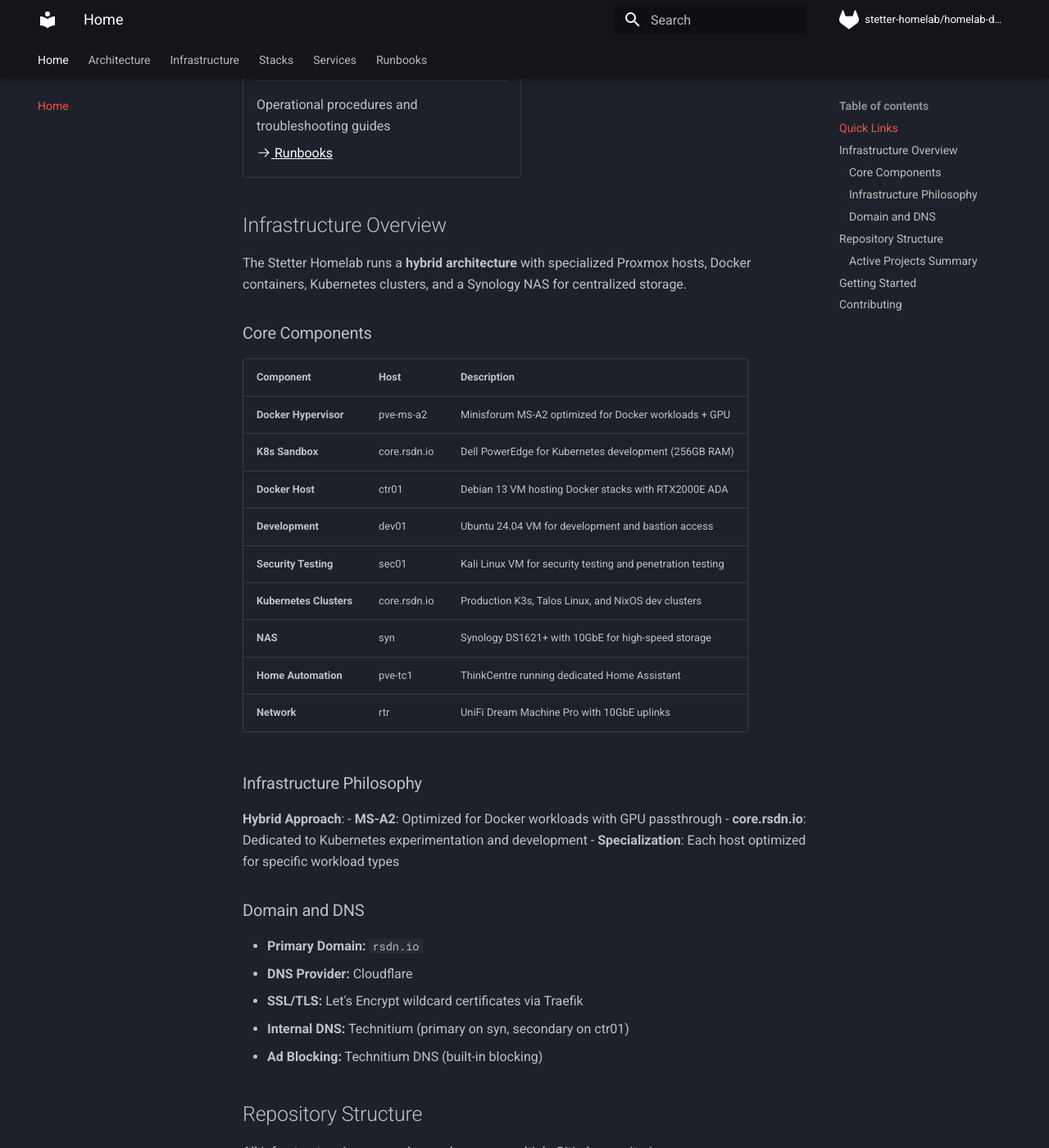
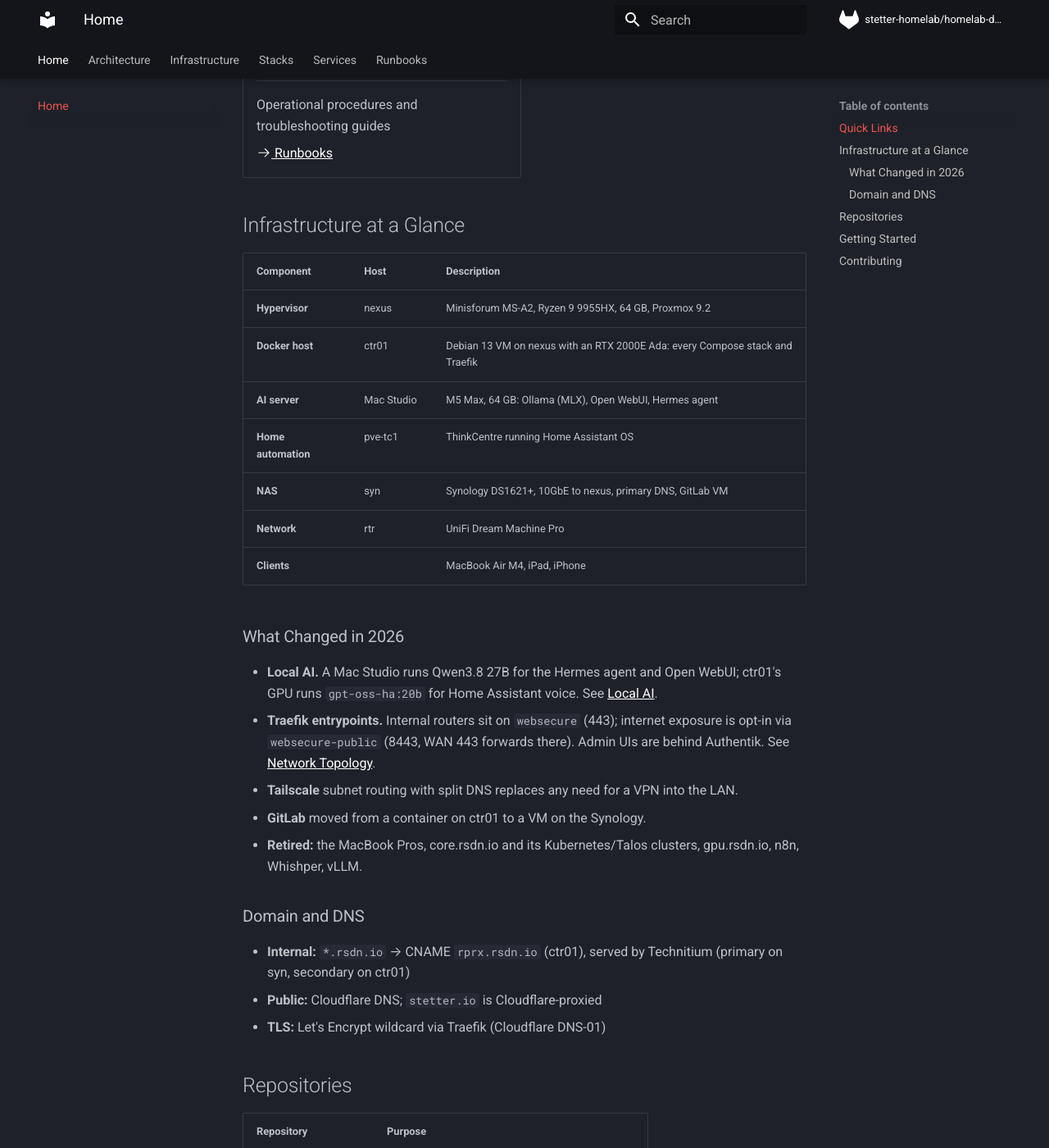
Before and after one commit to johnstetter/homelab-docs, an MkDocs documentation site: the page built from docs/index.md, in a window 1280 px wide and 1400 px high, scrolled down 730 px. Shown: the whole window at 82% size. Built offline with MkDocs 1.6.1 and Material for MkDocs 9.7.7, drawn with Linux system fonts in a browser that asks for light colours; comment, search, counter and statistics services are not loaded; the version menu is left out; some of the changed text lies outside the part shown.

Commit message:
docs(nav): add AI and Authentik pages, archive K8s, refresh home page
Nav gains Local AI, Mac Studio, Open WebUI, Hermes Agent, SearXNG and
Authentik, drops n8n, and moves the Kubernetes and Talos pages under
Archive. The home page summarizes the current hosts and what changed
in 2026. Removes the hard-coded build stamp from the footer, which had
been stuck at commit 17def9e since the revision hook was removed.

Co-Authored-By: Claude Opus 5.5 <noreply@anthropic.com>
Claude-Session: https://claude.ai/code/session_01DqvB55u4yfHnud79Q7677N

```diff
--- a/docs/index.md
+++ b/docs/index.md
@@ -18,7 +18,7 @@ Welcome to the central documentation hub for the Stetter Homelab infrastructure.
 
     ---
 
-    Infrastructure as Code with Packer, OpenTofu, and Ansible
+    Proxmox guests with OpenTofu and Ansible; the Mac Studio's LaunchDaemons
 
     [:octicons-arrow-right-24: Infrastructure Overview](infrastructure/index.md)
 
@@ -26,7 +26,7 @@ Welcome to the central documentation hub for the Stetter Homelab infrastructure.
 
     ---
 
-    Docker Compose stacks running on ctr01 and Synology
+    Docker Compose stacks on ctr01 and the Synology
 
     [:octicons-arrow-right-24: Stacks Overview](stacks/index.md)
 
@@ -48,58 +48,42 @@ Welcome to the central documentation hub for the Stetter Homelab infrastructure.
 
 </div>
 
-## Infrastructure Overview
-
-The Stetter Homelab runs a **hybrid architecture** with specialized Proxmox hosts, Docker containers, Kubernetes clusters, and a Synology NAS for centralized storage.
-
-### Core Components
+## Infrastructure at a Glance
 
 | Component | Host | Description |
 |-----------|------|-------------|
-| **Docker Hypervisor** | pve-ms-a2 | Minisforum MS-A2 optimized for Docker workloads + GPU |
-| **K8s Sandbox** | core.rsdn.io | Dell PowerEdge for Kubernetes development (256GB RAM) |
-| **Docker Host** | ctr01 | Debian 13 VM hosting Docker stacks with RTX2000E ADA |
-| **Development** | dev01 | Ubuntu 24.04 VM for development and bastion access |
-| **Security Testing** | sec01 | Kali Linux VM for security testing and penetration testing |
-| **Kubernetes Clusters** | core.rsdn.io | Production K3s, Talos Linux, and NixOS dev clusters |
-| **NAS** | syn | Synology DS1621+ with 10GbE for high-speed storage |
-| **Home Automation** | pve-tc1 | ThinkCentre running dedicated Home Assistant |
-| **Network** | rtr | UniFi Dream Machine Pro with 10GbE uplinks |
+| **Hypervisor** | nexus | Minisforum MS-A2, Ryzen 9 9955HX, 64 GB, Proxmox 9.2 |
+| **Docker host** | ctr01 | Debian 13 VM on nexus with an RTX 2000E Ada: every Compose stack and Traefik |
+| **AI server** | Mac Studio | M5 Max, 64 GB: Ollama (MLX), Open WebUI, Hermes agent |
+| **Home automation** | pve-tc1 | ThinkCentre running Home Assistant OS |
+| **NAS** | syn | Synology DS1621+, 10GbE to nexus, primary DNS, GitLab VM |
+| **Network** | rtr | UniFi Dream Machine Pro |
+| **Clients** | | MacBook Air M4, iPad, iPhone |
 
-### Infrastructure Philosophy
+### What Changed in 2026
 
-**Hybrid Approach**:
-- **MS-A2**: Optimized for Docker workloads with GPU passthrough
-- **core.rsdn.io**: Dedicated to Kubernetes experimentation and development
-- **Specialization**: Each host optimized for specific workload types
+- **Local AI.** A Mac Studio runs Qwen3.8 27B for the Hermes agent and Open WebUI; ctr01's GPU runs `gpt-oss-ha:20b` for Home Assistant voice. See [Local AI](architecture/ai.md).
+- **Traefik entrypoints.** Internal routers sit on `websecure` (443); internet exposure is opt-in via `websecure-public` (8443, WAN 443 forwards there). Admin UIs are behind Authentik. See [Network Topology](architecture/network.md#reverse-proxy-traefik).
+- **Tailscale** subnet routing with split DNS replaces any need for a VPN into the LAN.
+- **GitLab** moved from a container on ctr01 to a VM on the Synology.
+- **Retired:** the MacBook Pros, core.rsdn.io and its Kubernetes/Talos clusters, gpu.rsdn.io, n8n, Whishper, vLLM.
 
 ### Domain and DNS
 
-- **Primary Domain:** `rsdn.io`
-- **DNS Provider:** Cloudflare
-- **SSL/TLS:** Let's Encrypt wildcard certificates via Traefik
-- **Internal DNS:** Technitium (primary on syn, secondary on ctr01)
-- **Ad Blocking:** Technitium DNS (built-in blocking)
+- **Internal:** `*.rsdn.io` → CNAME `rprx.rsdn.io` (ctr01), served by Technitium (primary on syn, secondary on ctr01)
+- **Public:** Cloudflare DNS; `stetter.io` is Cloudflare-proxied
+- **TLS:** Let's Encrypt wildcard via Traefik (Cloudflare DNS-01)
 
-## Repository Structure
+## Repositories
 
-All infrastructure is managed as code across multiple GitLab repositories:
-
-| Repository | Purpose | Status |
-|------------|---------|--------|
-| [stetter-homelab/homelab-docs](https://gitlab.com/stetter-homelab/homelab-docs) | This documentation site | ✅ Active |
-| [stetter-homelab/vm-platform](https://gitlab.com/stetter-homelab/vm-platform) | Packer, OpenTofu, and Ansible for VM provisioning | ✅ Active |
-| [stetter-homelab/k8s-platform](https://gitlab.com/stetter-homelab/k8s-platform) | NixOS-based Kubernetes cluster management | ✅ Active |
-| [stetter-homelab/talos-platform](https://gitlab.com/stetter-homelab/talos-platform) | CLI-based Talos Linux cluster management | ✅ Active |
-| [stetter-homelab/talos-terraform-poc](https://gitlab.com/stetter-homelab/talos-terraform-poc) | Terraform provider approach for Talos | 🔄 Development |
-| [stetter-homelab/compose-stacks](https://gitlab.com/stetter-homelab/compose-stacks) | Docker Compose stacks (multiple repos) | ✅ Active |
-
-### Active Projects Summary
-
-- **Docker Platform**: Stateful services on ctr01 (MS-A2)
-- **Kubernetes Development**: Multiple clusters on core.rsdn.io
-- **Talos Linux**: Two parallel approaches (CLI vs Terraform)
-- **Security Testing**: Kali Linux environment on sec01
+| Repository | Purpose |
+|------------|---------|
+| [homelab-docs](https://gitlab.com/stetter-homelab/homelab-docs) | This site |
+| [vm-platform](https://gitlab.com/stetter-homelab/vm-platform) | OpenTofu + Ansible for Proxmox guests and hosts |
+| [compose-stacks](https://gitlab.com/stetter-homelab/compose-stacks) | One repo per Docker Compose stack on ctr01 |
+| [ci-templates](https://gitlab.com/stetter-homelab/ci-templates) | Shared GitLab CI templates |
+| [mac-config](https://gitlab.com/stetter-homelab/mac-config) | Both Macs: Brewfile, dotfiles, Studio LaunchDaemons |
+| [home-assistant-config](https://gitlab.com/stetter-homelab/home-assistant-config) | Home Assistant configuration |
 
 ## Getting Started
 
@@ -109,10 +93,11 @@ New to the homelab? Start here:
 2. **[Hardware Inventory](architecture/hardware.md)** - Know what hardware is running
 3. **[Network Topology](architecture/network.md)** - Understand the network layout
 4. **[Service Catalog](services/index.md)** - Find the service you need
+5. **[Local AI](architecture/ai.md)** - How inference is split between the Studio and ctr01
 
 ## Contributing
 
-All documentation lives in the [stetter-homelab/docs](https://gitlab.com/stetter-homelab/docs) repository. To make changes:
+All documentation lives in [stetter-homelab/homelab-docs](https://gitlab.com/stetter-homelab/homelab-docs) on GitLab; `main` is mirrored to GitHub, which publishes this site. To make changes:
 
 1. Clone the repository
 2. Create a feature branch
--- a/mkdocs.yml
+++ b/mkdocs.yml
@@ -75,8 +75,7 @@ extra_css:
   - stylesheets/extra.css
 
 copyright: |
-  Copyright &copy; 2024-2026 John Stetter<br/>
-  <small>Built from commit <a href="https://gitlab.com/stetter-homelab/homelab-docs/-/commit/17def9e">17def9e</a> on 2026-04-03 23:30 UTC</small>
+  Copyright &copy; 2024-2026 John Stetter
 
 nav:
   - Home: index.md
@@ -84,9 +83,11 @@ nav:
       - Overview: architecture/index.md
       - Network Topology: architecture/network.md
       - Hardware Inventory: architecture/hardware.md
+      - Local AI: architecture/ai.md
   - Infrastructure:
       - Overview: infrastructure/index.md
       - VM Platform: infrastructure/vm-platform.md
+      - Mac Studio: infrastructure/mac-studio.md
       - VM Overview: infrastructure/vms/vm-overview.md
       - Virtual Machines:
           - dev01 Development VM: infrastructure/vms/dev01/README.md
@@ -96,8 +97,9 @@ nav:
           - Security Tools: infrastructure/vms/sec01/security-tools.md
           - Workspace Guide: infrastructure/vms/sec01/workspace-guide.md
           - Troubleshooting: infrastructure/vms/sec01/troubleshooting.md
-      - Kubernetes Platform: infrastructure/k8s-platform.md
-      - Talos Linux Platform: infrastructure/talos-platform.md
+      - Archive:
+          - Kubernetes Platform: infrastructure/k8s-platform.md
+          - Talos Linux Platform: infrastructure/talos-platform.md
   - Stacks:
       - Overview: stacks/index.md
       - ctr01 Stacks: stacks/ctr01.md
@@ -110,6 +112,7 @@ nav:
           - Traefik: services/traefik.md
           - Vault: services/vault.md
           - Technitium: services/technitium.md
+          - Authentik: services/authentik.md
       - Monitoring:
           - Prometheus: services/prometheus.md
           - Grafana: services/grafana.md
@@ -120,7 +123,9 @@ nav:
           - Backrest: services/backrest.md
       - AI:
           - Ollama: services/ollama.md
-          - n8n: services/n8n.md
+          - Open WebUI: services/open-webui.md
+          - Hermes Agent: services/hermes.md
+          - SearXNG: services/searxng.md
       - Media:
           - Plex: services/plex.md
           - Sonarr: services/sonarr.md
```
Also changed, not shown: docs/services/technitium.md (+1 -1 lines).
